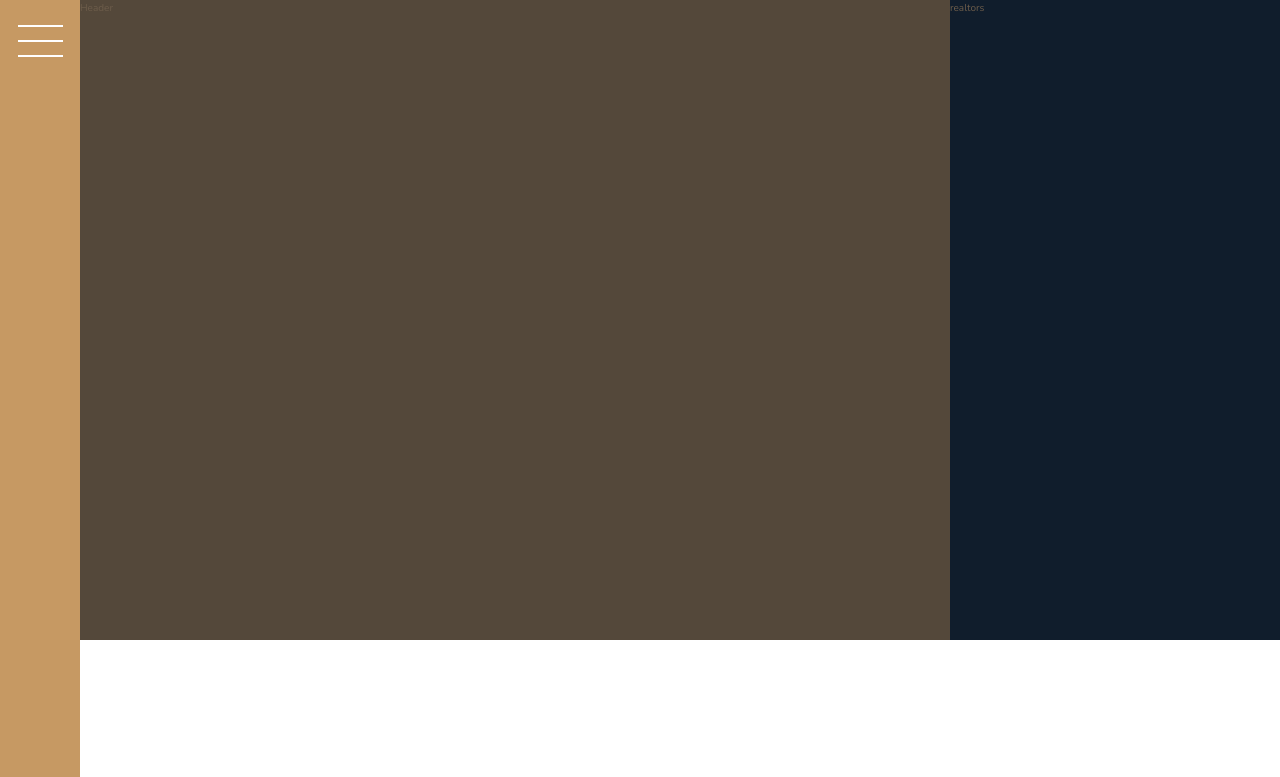
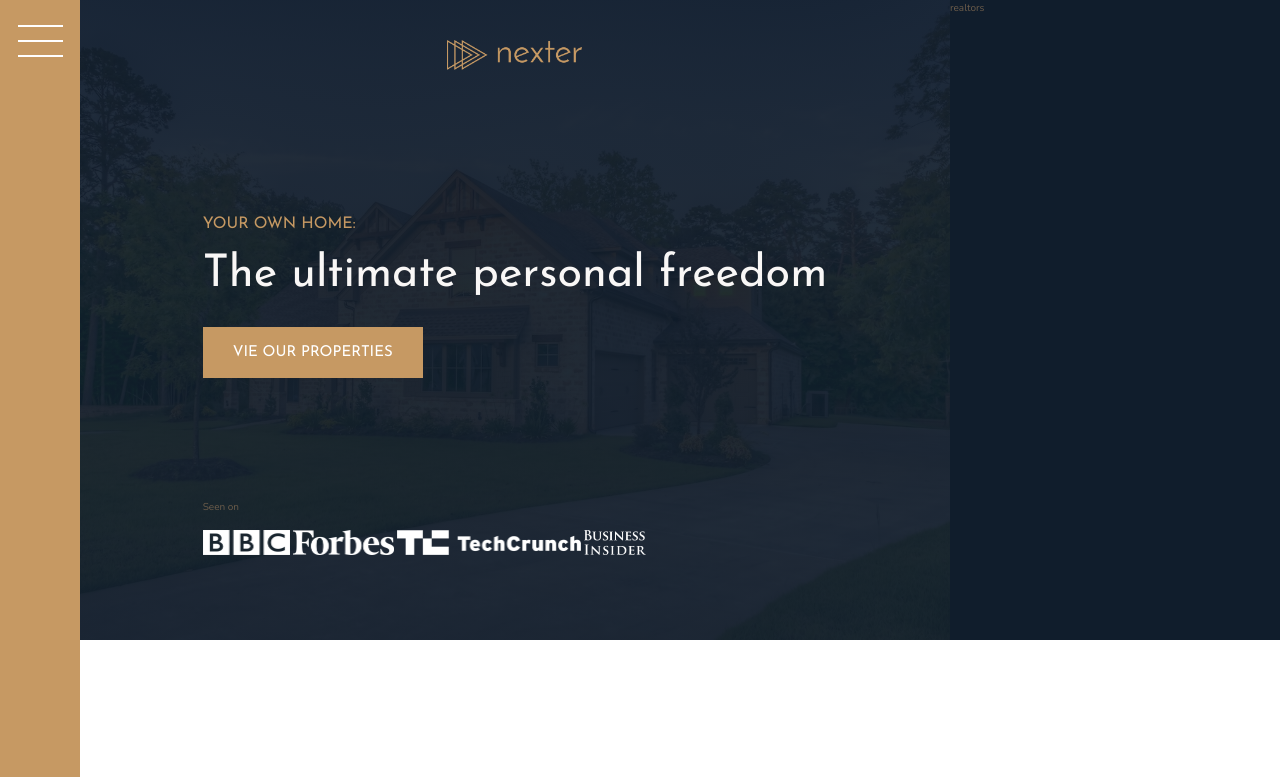
Before and after one commit to lejonu/nexter, a website: page index.html in a window 1280 px wide. Shown: the top 777 px of the page. Drawn offline with nearby package versions, Linux system fonts and the light colour scheme.

Commit message:
Building the Header - Part 1

```diff
--- a/index.html
+++ b/index.html
@@ -19,7 +19,19 @@
       <button class="nav-btn"></button>
     </div>
 
-    <header class="header">Header</header>
+    <header class="header">
+      <img src="img/logo.png" alt="" class="header__logo" />
+      <h3 class="heading-3">Your own home:</h3>
+      <h3 class="heading-1">The ultimate personal freedom</h3>
+      <button class="btn header__btn">Vie our properties</button>
+      <div class="header__seeon-text">Seen on</div>
+      <div class="header__seenon-logos">
+        <img src="img/logo-bbc.png" alt="Seen on logo 1" />
+        <img src="img/logo-forbes.png" alt="Seen on logo 2" />
+        <img src="img/logo-techcrunch.png" alt="Seen on logo 3" />
+        <img src="img/logo-bi.png" alt="Seen on logo 4" />
+      </div>
+    </header>
 
     <div class="realtors">realtors</div>
 
@@ -144,7 +156,7 @@
           <svg>
             <use xlink:href="img/sprite.svg#icon-key"></use>
           </svg>
-          <p>$1,2000,000</p>
+          <p>$1,200,000</p>
         </div>
         <button class="btn home__btn">Contact realtor</button>
       </div>
@@ -376,7 +388,7 @@
           <a href="#" class="footer__nav__link">Come work with us</a>
         </li>
       </ul>
-      <p class="copyright">&copy: Copyright 2017 by Jonas Schmedtmann.</p>
+      <p class="copyright">&copy; Copyright 2017 by Jonas Schmedtmann</p>
     </footer>
   </body>
 </html>
--- a/sass/_header.scss
+++ b/sass/_header.scss
@@ -1,4 +1,36 @@
 .header {
   background-color: $color-grey-dark-1;
   grid-column: full-start / col-end 6;
+  background-image: linear-gradient(
+      rgba($color-secondary, 0.93),
+      rgba($color-secondary, 0.93)
+    ),
+    url("../img/hero.jpeg");
+  background-size: cover;
+  background-position: center;
+  padding: 8rem;
+  padding-top: 4rem;
+
+  display: grid;
+  grid-template-rows: 1fr min-content 6rem 1fr;
+  grid-template-columns: max-content;
+  grid-row-gap: 1.5rem;
+  justify-content: center;
+
+  &__logo {
+    height: 3rem;
+    justify-self: center;
+  }
+
+  &__btn {
+    align-self: start;
+    justify-self: start;
+  }
+  &__seenon-text {
+  }
+  &__seenon-logos {
+    img {
+      height: 2.5rem;
+    }
+  }
 }
--- a/sass/_typography.scss
+++ b/sass/_typography.scss
@@ -5,7 +5,11 @@
 
 .heading-1 {
   @extend %heading;
+  font-size: 4.5rem;
+  color: $color-grey-light-1;
+  line-height: 1;
 }
+
 .heading-2 {
   @extend %heading;
   font-size: 4rem;
```
Also changed, not shown: css/style.css.
